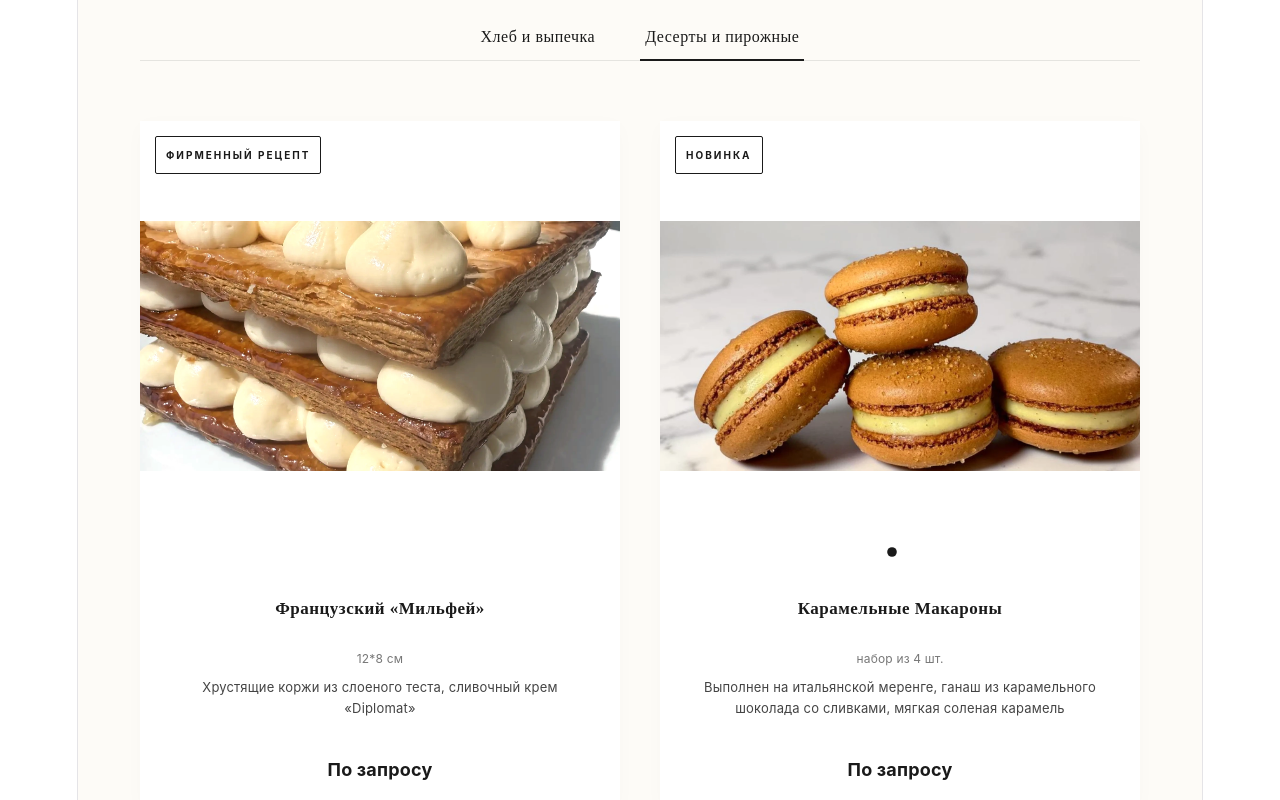
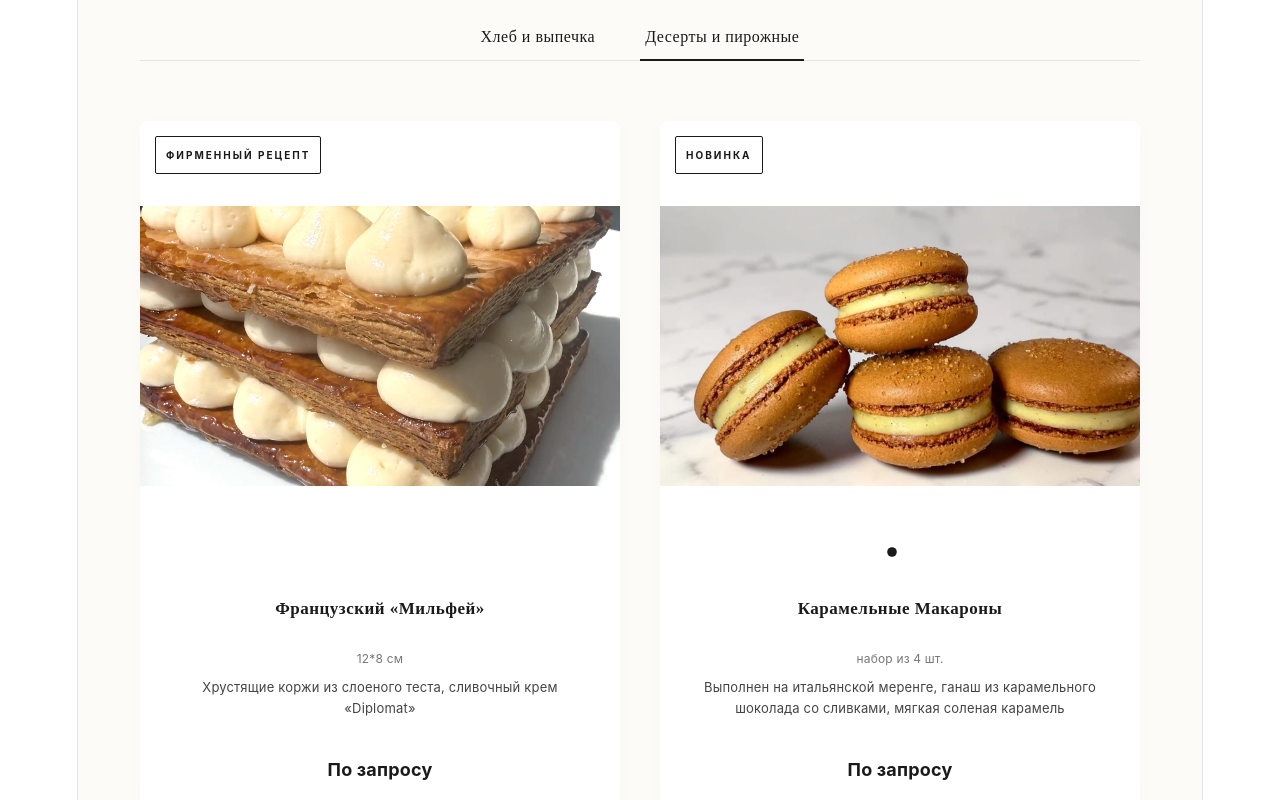
Before and after one commit to nastyadin1234-hub/menu-portfolio, a Vue app: page / in a window 1280 px wide. Shown: the part 640-1440 px from the top of the page. Built offline with nearby package versions, Linux system fonts and the light colour scheme.

Commit message:
Update New.vue

```diff
--- a/src/components/New.vue
+++ b/src/components/New.vue
@@ -750,33 +750,39 @@ onUnmounted(() => { window.removeEventListener('scroll', handleScroll) })
     backdrop-filter: blur(4px);
   }
 }
-  .product-card .image-wrapper img,
-.product-card img:first-of-type {
-  width: 100% !important;
-  height: 250px !important;
-  object-fit: cover !important;
-  object-position: center !important;
+ .products-grid {
+  display: grid !important;
+  grid-template-columns: repeat(auto-fill, minmax(300px, 1fr)) !important;
+  align-items: stretch !important; /* Делает все карточки в ряду строго одной высоты */
+  gap: 30px !important;
 }
 
-.product-card .image-wrapper {
-  width: 100% !important;
-  height: 250px !important;
+.product-card {
+  background-color: #ffffff;
+  border-radius: 8px;
+  display: flex !important;
+  flex-direction: column !important;
+  justify-content: space-between !important; /* Выравнивает текст «По запросу» по нижней линии */
+  height: 100% !important;
   overflow: hidden !important;
 }
-.product-card img,
+
+/* Картинка десерта: занимает ВСЮ ширину карточки без полей */
+.product-card img:first-of-type,
 .product-image {
   width: 100% !important;
-  height: 320px !important;
-  object-fit: cover !important;
+  height: 280px !important; /* Идеальная высота для сочного крупного кадра */
+  object-fit: cover !important; /* Растягивает фото во всю ширину без искажений */
   display: block !important;
 }
 
+/* Защита круглых точек слайдера, чтобы они не растягивались */
 .product-card .slider-dots img,
-.product-card [class*="dot"] img,
-.product-card [class*="arrow"] img {
+.product-card [class*="dot"] img {
   width: auto !important;
   height: auto !important;
   object-fit: contain !important;
+  display: inline-block !important;
 }
 
 
```
